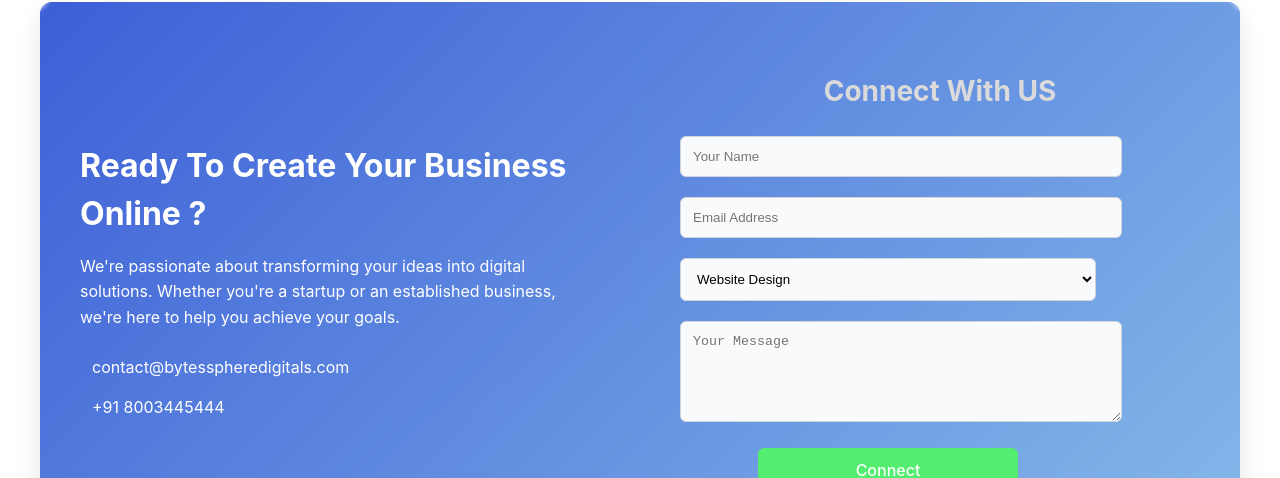
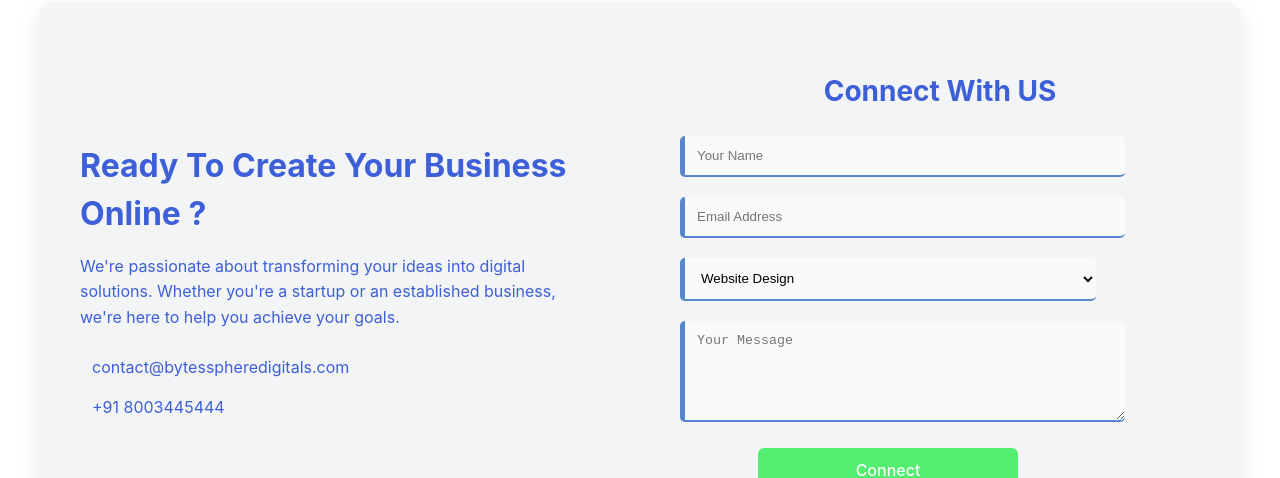
Before and after one commit to devYavya/BytesSphereDigitals, a React (Vite) app in the folder Your-Dev-Friend/: page /contact in a window 1280 px wide. Shown: the part 192-670 px from the top of the page. Built offline with nearby package versions, Linux system fonts and the light colour scheme.

Commit message:
page annimations

```diff
--- a/Your-Dev-Friend/src/components/Styles/ContactPage.css
+++ b/Your-Dev-Friend/src/components/Styles/ContactPage.css
@@ -14,14 +14,15 @@
   display: flex;
   align-items: center;
   justify-content: center;
+  color: #3d5fd7;
 }
 
 .contact-container {
   display: flex;
   width: 100%;
-  background: linear-gradient(135deg, #3d5fd7 0%, #84b8e9 100%);
   max-width: 1200px;
   border-radius: 12px;
+  background-color: var(--background-color);
   box-shadow: 0 10px 25px rgba(0, 0, 0, 0.1);
   overflow: hidden;
 }
@@ -31,16 +32,14 @@
   padding: 2.5rem;
 }
 
-/* Welcome Column Styles */
 .welcome-column {
-  /* background-color: #e6f2ff; */
   backdrop-filter: blur(2px);
   display: flex;
   align-items: center;
 }
 
 .welcome-content h2 {
-  color: white;
+  color: #3d5fd7;
   font-size: 2rem;
   margin-bottom: 1rem;
 }
@@ -63,17 +62,16 @@
 }
 
 .contact-method i {
-  color: var(--primary-color);
+color: #3d5fd7;
   font-size: 1.25rem;
 }
 
-/* Form Column Styles */
 .form-column {
 backdrop-filter: blur(2px);
 }
 
 .form-content h3 {
-  color: var(--text-color);
+  color: #3d5fd7;
   font-size: 1.75rem;
   margin-bottom: 1.5rem;
   text-align: center;
@@ -88,27 +86,26 @@ backdrop-filter: blur(2px);
   margin-bottom: 0.5rem;
   color: var(--text-color);
 }
-
 .form-group input,
 .form-group select,
 .form-group textarea {
   width: 80%;
   padding: 0.75rem;
-  border: 1px solid #d1d5db;
-  border-radius: 6px;
+  border: none;
+  border-left: 5px solid #5786cb;
+  border-bottom: 2px solid #5786cb;
+  border-radius: 5px;
   transition: border-color 0.3s ease;
   background-color: #f9fafb;
   color: black;
-  /* backdrop-filter: blur(2px); */
 }
 
 .form-group input:focus,
 .form-group select:focus,
 .form-group textarea:focus {
-  outline: none;
-  border-color: var(--primary-color);
+  border-right: 2px solid #4697c6;
+  outline: paleturquoise;
 }
-
 .submit-btn {
   width:50%;
   margin-left: 15%;
@@ -141,7 +138,7 @@ backdrop-filter: blur(2px);
 }
 
 .info-content h3 {
-  color: var(--text-color);
+color: #3d5fd7;
   font-size: 1.75rem;
   margin-bottom: 1.5rem;
 }
@@ -180,10 +177,7 @@ backdrop-filter: blur(2px);
 }
 
 .success-message {
-  /* text-align: center;
-  color: var(--secondary-color);
-  background-color: #10b981; */
-      background-color: rgb(209, 250, 229);
+       background-color: rgb(209, 250, 229);
         border-top-width: initial;
         border-right-width: initial;
         border-bottom-width: initial;
```
